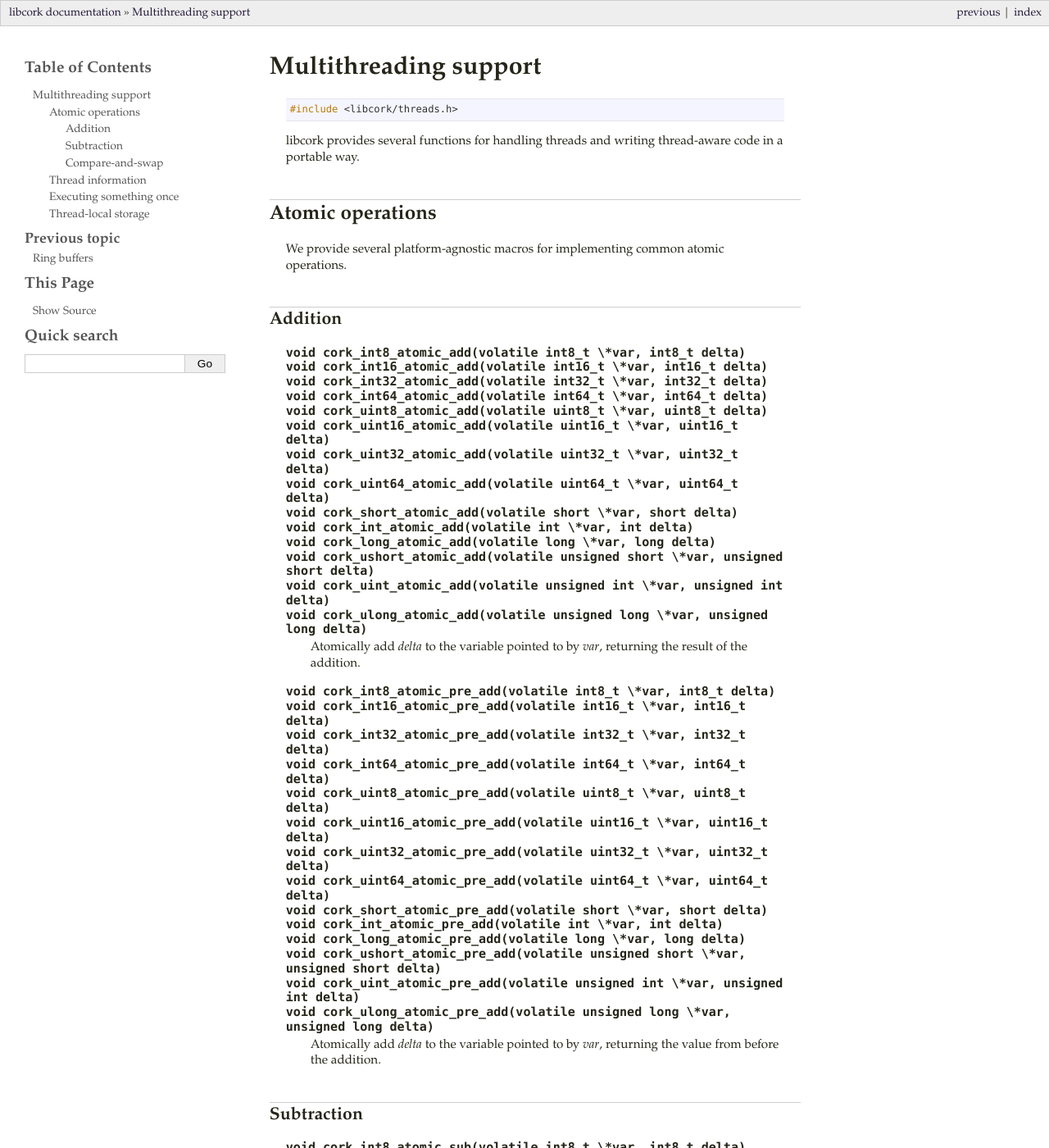
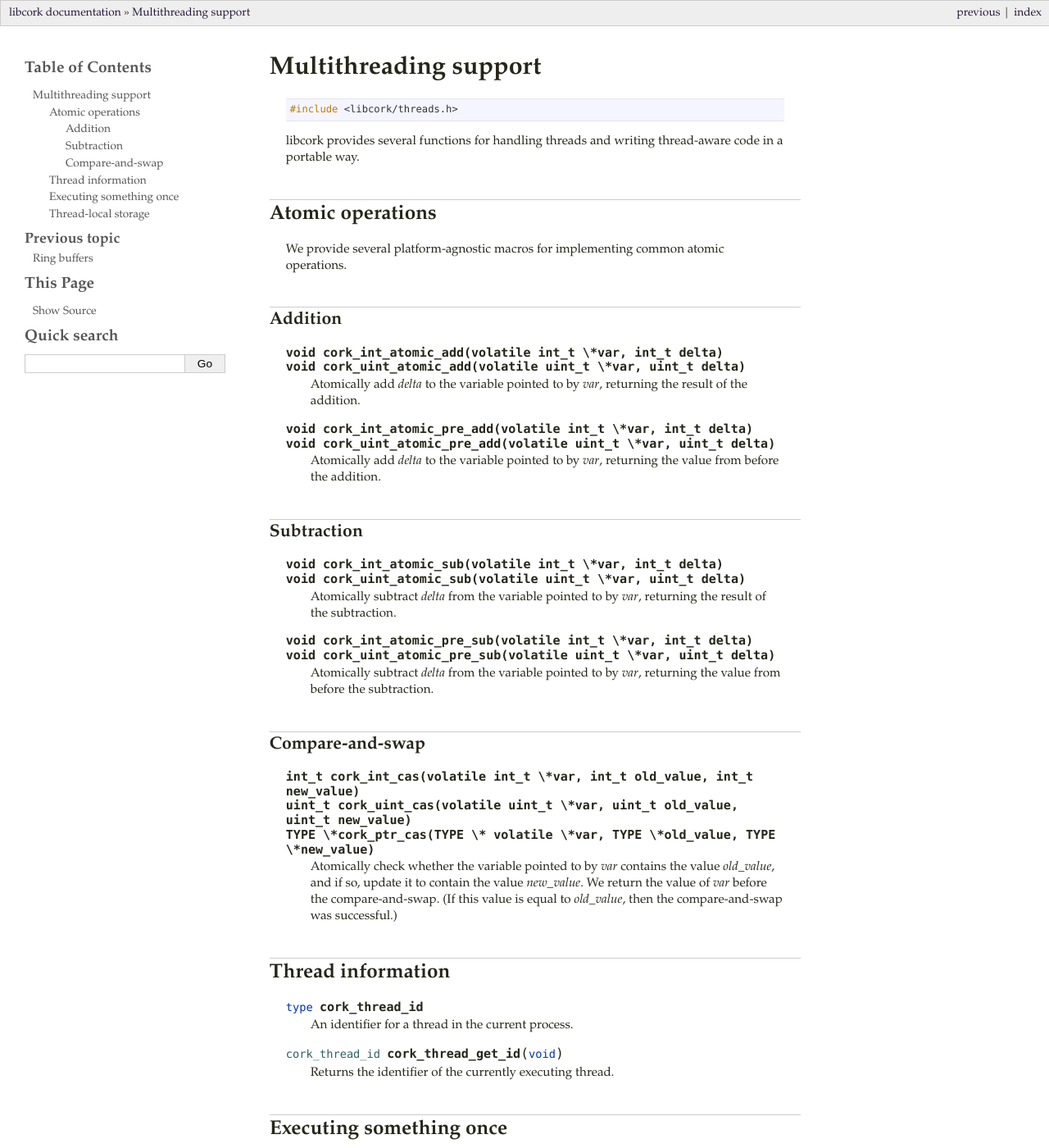
Before and after one commit to dcreager/libcork, a Sphinx documentation site: the page built from docs/threads.rst, in a window 1280 px wide and 1400 px high. Shown: the whole window at 82% size. Built offline with Sphinx 7.4.7, drawn with Linux system fonts in a browser that asks for light colours; the version number could not be read and is left out; some of the changed text lies outside the part shown.

Commit message:
Remove atomic functions for non-int types
Since not all atomic instrinsics are available on all platforms, we now only
provide them for “int” and “unsigned int”.  (Oh and the pointer types.)

```diff
--- a/docs/threads.rst
+++ b/docs/threads.rst
@@ -26,38 +26,14 @@ atomic operations.
 Addition
 ~~~~~~~~
 
-.. function:: void cork_int8_atomic_add(volatile int8_t \*var, int8_t delta)
-              void cork_int16_atomic_add(volatile int16_t \*var, int16_t delta)
-              void cork_int32_atomic_add(volatile int32_t \*var, int32_t delta)
-              void cork_int64_atomic_add(volatile int64_t \*var, int64_t delta)
-              void cork_uint8_atomic_add(volatile uint8_t \*var, uint8_t delta)
-              void cork_uint16_atomic_add(volatile uint16_t \*var, uint16_t delta)
-              void cork_uint32_atomic_add(volatile uint32_t \*var, uint32_t delta)
-              void cork_uint64_atomic_add(volatile uint64_t \*var, uint64_t delta)
-              void cork_short_atomic_add(volatile short \*var, short delta)
-              void cork_int_atomic_add(volatile int \*var, int delta)
-              void cork_long_atomic_add(volatile long \*var, long delta)
-              void cork_ushort_atomic_add(volatile unsigned short \*var, unsigned short delta)
-              void cork_uint_atomic_add(volatile unsigned int \*var, unsigned int delta)
-              void cork_ulong_atomic_add(volatile unsigned long \*var, unsigned long delta)
+.. function:: void cork_int_atomic_add(volatile int_t \*var, int_t delta)
+              void cork_uint_atomic_add(volatile uint_t \*var, uint_t delta)
 
    Atomically add *delta* to the variable pointed to by *var*, returning
    the result of the addition.
 
-.. function:: void cork_int8_atomic_pre_add(volatile int8_t \*var, int8_t delta)
-              void cork_int16_atomic_pre_add(volatile int16_t \*var, int16_t delta)
-              void cork_int32_atomic_pre_add(volatile int32_t \*var, int32_t delta)
-              void cork_int64_atomic_pre_add(volatile int64_t \*var, int64_t delta)
-              void cork_uint8_atomic_pre_add(volatile uint8_t \*var, uint8_t delta)
-              void cork_uint16_atomic_pre_add(volatile uint16_t \*var, uint16_t delta)
-              void cork_uint32_atomic_pre_add(volatile uint32_t \*var, uint32_t delta)
-              void cork_uint64_atomic_pre_add(volatile uint64_t \*var, uint64_t delta)
-              void cork_short_atomic_pre_add(volatile short \*var, short delta)
-              void cork_int_atomic_pre_add(volatile int \*var, int delta)
-              void cork_long_atomic_pre_add(volatile long \*var, long delta)
-              void cork_ushort_atomic_pre_add(volatile unsigned short \*var, unsigned short delta)
-              void cork_uint_atomic_pre_add(volatile unsigned int \*var, unsigned int delta)
-              void cork_ulong_atomic_pre_add(volatile unsigned long \*var, unsigned long delta)
+.. function:: void cork_int_atomic_pre_add(volatile int_t \*var, int_t delta)
+              void cork_uint_atomic_pre_add(volatile uint_t \*var, uint_t delta)
 
    Atomically add *delta* to the variable pointed to by *var*, returning
    the value from before the addition.
@@ -66,38 +42,14 @@ Addition
 Subtraction
 ~~~~~~~~~~~
 
-.. function:: void cork_int8_atomic_sub(volatile int8_t \*var, int8_t delta)
-              void cork_int16_atomic_sub(volatile int16_t \*var, int16_t delta)
-              void cork_int32_atomic_sub(volatile int32_t \*var, int32_t delta)
-              void cork_int64_atomic_sub(volatile int64_t \*var, int64_t delta)
-              void cork_uint8_atomic_sub(volatile uint8_t \*var, uint8_t delta)
-              void cork_uint16_atomic_sub(volatile uint16_t \*var, uint16_t delta)
-              void cork_uint32_atomic_sub(volatile uint32_t \*var, uint32_t delta)
-              void cork_uint64_atomic_sub(volatile uint64_t \*var, uint64_t delta)
-              void cork_short_atomic_sub(volatile short \*var, short delta)
-              void cork_int_atomic_sub(volatile int \*var, int delta)
-              void cork_long_atomic_sub(volatile long \*var, long delta)
-              void cork_ushort_atomic_sub(volatile unsigned short \*var, unsigned short delta)
-              void cork_uint_atomic_sub(volatile unsigned int \*var, unsigned int delta)
-              void cork_ulong_atomic_sub(volatile unsigned long \*var, unsigned long delta)
+.. function:: void cork_int_atomic_sub(volatile int_t \*var, int_t delta)
+              void cork_uint_atomic_sub(volatile uint_t \*var, uint_t delta)
 
    Atomically subtract *delta* from the variable pointed to by *var*,
    returning the result of the subtraction.
 
-.. function:: void cork_int8_atomic_pre_sub(volatile int8_t \*var, int8_t delta)
-              void cork_int16_atomic_pre_sub(volatile int16_t \*var, int16_t delta)
-              void cork_int32_atomic_pre_sub(volatile int32_t \*var, int32_t delta)
-              void cork_int64_atomic_pre_sub(volatile int64_t \*var, int64_t delta)
-              void cork_uint8_atomic_pre_sub(volatile uint8_t \*var, uint8_t delta)
-              void cork_uint16_atomic_pre_sub(volatile uint16_t \*var, uint16_t delta)
-              void cork_uint32_atomic_pre_sub(volatile uint32_t \*var, uint32_t delta)
-              void cork_uint64_atomic_pre_sub(volatile uint64_t \*var, uint64_t delta)
-              void cork_short_atomic_pre_sub(volatile short \*var, short delta)
-              void cork_int_atomic_pre_sub(volatile int \*var, int delta)
-              void cork_long_atomic_pre_sub(volatile long \*var, long delta)
-              void cork_ushort_atomic_pre_sub(volatile unsigned short \*var, unsigned short delta)
-              void cork_uint_atomic_pre_sub(volatile unsigned int \*var, unsigned int delta)
-              void cork_ulong_atomic_pre_sub(volatile unsigned long \*var, unsigned long delta)
+.. function:: void cork_int_atomic_pre_sub(volatile int_t \*var, int_t delta)
+              void cork_uint_atomic_pre_sub(volatile uint_t \*var, uint_t delta)
 
    Atomically subtract *delta* from the variable pointed to by *var*,
    returning the value from before the subtraction.
@@ -106,20 +58,8 @@ Subtraction
 Compare-and-swap
 ~~~~~~~~~~~~~~~~
 
-.. function:: int8_t cork_int8_cas(volatile int8_t \*var, int8_t old_value, int8_t new_value)
-              int16_t cork_int16_cas(volatile int16_t \*var, int16_t old_value, int16_t new_value)
-              int32_t cork_int32_cas(volatile int32_t \*var, int32_t old_value, int32_t new_value)
-              int64_t cork_int64_cas(volatile int64_t \*var, int64_t old_value, int64_t new_value)
-              uint8_t cork_uint8_cas(volatile uint8_t \*var, uint8_t old_value, uint8_t new_value)
-              uint16_t cork_uint16_cas(volatile uint16_t \*var, uint16_t old_value, uint16_t new_value)
-              uint32_t cork_uint32_cas(volatile uint32_t \*var, uint32_t old_value, uint32_t new_value)
-              uint64_t cork_uint64_cas(volatile uint64_t \*var, uint64_t old_value, uint64_t new_value)
-              short cork_short_cas(volatile short \*var, short old_value, short new_value)
-              int cork_int_cas(volatile int \*var, int old_value, int new_value)
-              long cork_long_cas(volatile long \*var, long old_value, long new_value)
-              unsigned short cork_ushort_cas(volatile unsigned short \*var, unsigned short old_value, unsigned short new_value)
-              unsigned int cork_uint_cas(volatile unsigned int \*var, unsigned int old_value, unsigned int new_value)
-              unsigned long cork_ulong_cas(volatile unsigned long \*var, unsigned long old_value, unsigned long new_value)
+.. function:: int_t cork_int_cas(volatile int_t \*var, int_t old_value, int_t new_value)
+              uint_t cork_uint_cas(volatile uint_t \*var, uint_t old_value, uint_t new_value)
               TYPE \*cork_ptr_cas(TYPE \* volatile \*var, TYPE \*old_value, TYPE \*new_value)
 
    Atomically check whether the variable pointed to by *var* contains
```
Also changed, not shown: 2 other files.
